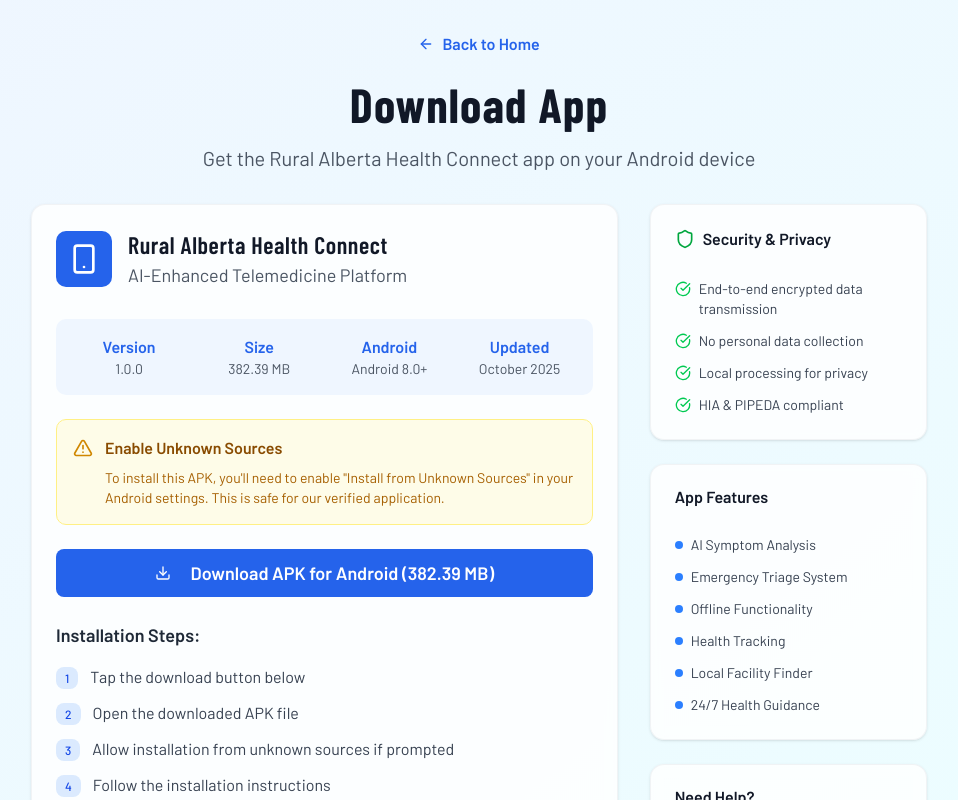
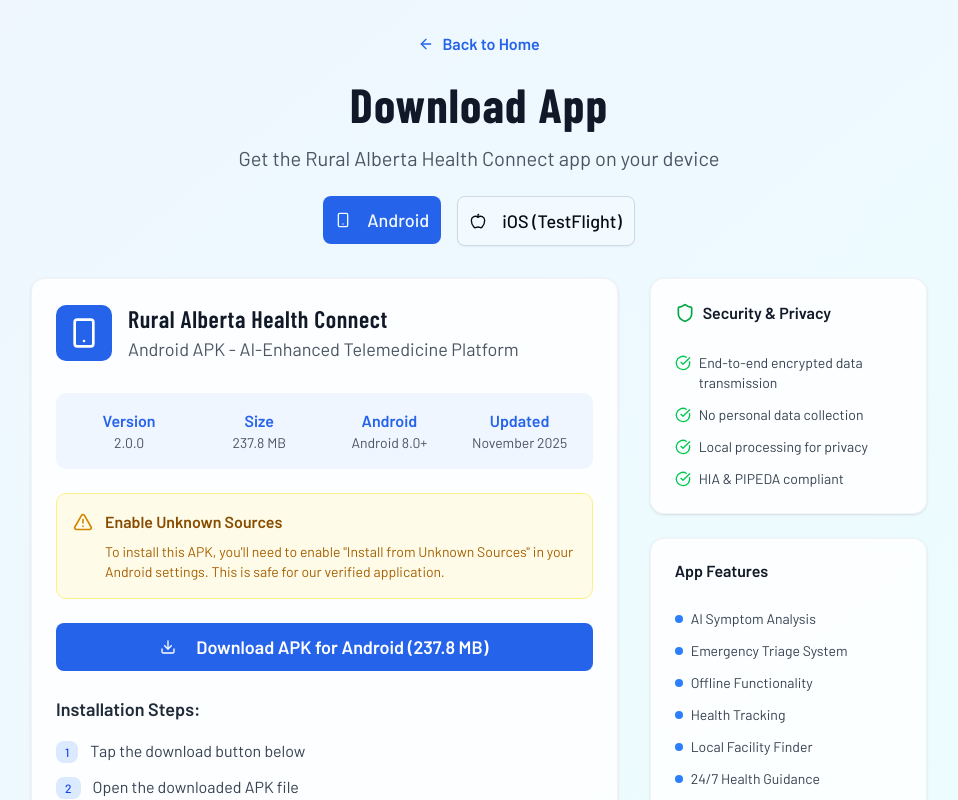
Before and after one commit to RhailynJane/rahc_website, a Next.js app: page /download in a window 1280 px wide. Shown: the top 800 px of the page, without its empty margins (161-1119 px from the left). Built offline with nearby package versions, Linux system fonts and the light colour scheme.

Commit message:
updated apk and include ios testflight

```diff
--- a/app/download/page.js
+++ b/app/download/page.js
@@ -1,5 +1,6 @@
 "use client";
 
+import { useState } from "react";
 import { Button } from "@/components/ui/button";
 import {
   Card,
@@ -16,10 +17,13 @@
   CheckCircle,
   AlertTriangle,
   ArrowLeft,
+  Apple,
+  Mail,
 } from "lucide-react";
 import Link from "next/link";
 
 export default function DownloadPage() {
+  const [selectedPlatform, setSelectedPlatform] = useState("android");
   const appFeatures = [
     "AI Symptom Analysis",
     "Emergency Triage System",
@@ -30,15 +34,22 @@
   ];
   const handleDownload = () => {
     const apkUrl =
-      "https://drive.google.com/uc?export=download&id=1wrifuWBuuA2I5XBTgrmXQTX0KJ8eHgEp";
+      "https://drive.google.com/uc?export=download&id=1JJpcbdfLkSmc8E-SU7N1UJgRQvGN3v1O";
     window.open(apkUrl, "_blank", "noopener,noreferrer");
   };
 
   const appInfo = {
-    version: "1.0.0",
-    size: "382.39 MB",
+    version: "2.0.0",
+    size: "237.8 MB",
     requirements: "Android 8.0+",
-    lastUpdated: "October 2025",
+    lastUpdated: "November 2025",
+  };
+
+  const iosInfo = {
+    version: "2.0.0",
+    platform: "TestFlight",
+    requirements: "iOS 13.0+",
+    lastUpdated: "November 2025",
   };
 
   const securityFeatures = [
@@ -56,6 +67,39 @@
     "Launch the app and get started",
   ];
 
+  const iosInstallationSteps = [
+    {
+      title: "Prerequisite: Accept Your Apple Team Invitation",
+      description:
+        'Look for an email from Apple with the subject line: "You have been invited..." This is a critical first step. Apple will not send the app invitation until this is done.',
+      important: true,
+    },
+    {
+      title: "Install TestFlight App",
+      description:
+        'Make sure you have the "TestFlight" app installed from the Apple App Store.',
+    },
+    {
+      title: "Open the Invitation Email",
+      description:
+        'You will receive an official email from "TestFlight" with the subject line: "Yue Zhou has invited you to test Rural Alberta Health Connect." Open it and tap "View in TestFlight".',
+    },
+    {
+      title: "Accept the Invitation",
+      description:
+        'TestFlight will open and show the app details. Tap "Accept".',
+    },
+    {
+      title: "Install the App",
+      description:
+        'You will see "Rural Alberta Health Connect" in your list of apps. Tap "Install" or "Update".',
+    },
+    {
+      title: "You're Ready to Test!",
+      description: "The app is now installed on your phone and ready to use.",
+    },
+  ];
+
   return (
     <div className="min-h-screen bg-gradient-to-br from-blue-50 to-cyan-50 font-barlow">
       <div className="container mx-auto px-4 py-8">
@@ -71,13 +115,42 @@
           <h1 className="text-4xl md:text-5xl font-bold mb-4 text-gray-900 font-barlow-condensed">
             Download App
           </h1>
-          <p className="text-xl text-gray-600 max-w-2xl mx-auto">
-            Get the Rural Alberta Health Connect app on your Android device
+          <p className="text-xl text-gray-600 max-w-2xl mx-auto mb-6">
+            Get the Rural Alberta Health Connect app on your device
           </p>
+
+          {/* Platform Selector */}
+          <div className="flex justify-center gap-4 mb-8">
+            <Button
+              onClick={() => setSelectedPlatform("android")}
+              variant={selectedPlatform === "android" ? "default" : "outline"}
+              className={`px-8 py-6 text-lg ${
+                selectedPlatform === "android"
+                  ? "bg-blue-600 hover:bg-blue-700"
+                  : ""
+              }`}
+            >
+              <Smartphone className="mr-2 h-5 w-5" />
+              Android
+            </Button>
+            <Button
+              onClick={() => setSelectedPlatform("ios")}
+              variant={selectedPlatform === "ios" ? "default" : "outline"}
+              className={`px-8 py-6 text-lg ${
+                selectedPlatform === "ios"
+                  ? "bg-blue-600 hover:bg-blue-700"
+                  : ""
+              }`}
+            >
+              <Apple className="mr-2 h-5 w-5" />
+              iOS (TestFlight)
+            </Button>
+          </div>
         </div>
 
         <div className="max-w-4xl mx-auto grid grid-cols-1 lg:grid-cols-3 gap-8">
-          {/* Main Download Card */}
+          {/* Main Download Card - Android */}
+          {selectedPlatform === "android" && (
             <div className="lg:col-span-2">
               <Card className="bg-white/80 backdrop-blur-sm border-gray-200/50 hover:shadow-xl transition-all duration-300">
                 <CardHeader>
@@ -90,7 +163,7 @@
                         Rural Alberta Health Connect
                       </CardTitle>
                       <CardDescription className="text-lg text-gray-600">
-                      AI-Enhanced Telemedicine Platform
+                        Android APK - AI-Enhanced Telemedicine Platform
                       </CardDescription>
                     </div>
                   </div>
@@ -99,14 +172,18 @@
                   {/* App Info */}
                   <div className="grid grid-cols-2 md:grid-cols-4 gap-4 p-4 bg-blue-50 rounded-lg">
                     <div className="text-center">
-                    <div className="font-semibold text-blue-600">Version</div>
+                      <div className="font-semibold text-blue-600">
+                        Version
+                      </div>
                       <div className="text-sm text-gray-600">
                         {appInfo.version}
                       </div>
                     </div>
                     <div className="text-center">
                       <div className="font-semibold text-blue-600">Size</div>
-                    <div className="text-sm text-gray-600">{appInfo.size}</div>
+                      <div className="text-sm text-gray-600">
+                        {appInfo.size}
+                      </div>
                     </div>
                     <div className="text-center">
                       <div className="font-semibold text-blue-600">Android</div>
@@ -132,8 +209,9 @@
                         </h4>
                         <p className="text-yellow-700 text-sm">
                           To install this APK, you&apos;ll need to enable
-                        &quot;Install from Unknown Sources&quot; in your Android
-                        settings. This is safe for our verified application.
+                          &quot;Install from Unknown Sources&quot; in your
+                          Android settings. This is safe for our verified
+                          application.
                         </p>
                       </div>
                     </div>
@@ -168,6 +246,110 @@
                 </CardContent>
               </Card>
             </div>
+          )}
+
+          {/* Main Download Card - iOS */}
+          {selectedPlatform === "ios" && (
+            <div className="lg:col-span-2">
+              <Card className="bg-white/80 backdrop-blur-sm border-gray-200/50 hover:shadow-xl transition-all duration-300">
+                <CardHeader>
+                  <div className="flex items-center space-x-4">
+                    <div className="p-3 bg-blue-600 rounded-lg text-white">
+                      <Apple className="h-8 w-8" />
+                    </div>
+                    <div>
+                      <CardTitle className="text-2xl text-gray-900 font-barlow-condensed">
+                        Rural Alberta Health Connect
+                      </CardTitle>
+                      <CardDescription className="text-lg text-gray-600">
+                        iOS TestFlight - AI-Enhanced Telemedicine Platform
+                      </CardDescription>
+                    </div>
+                  </div>
+                </CardHeader>
+                <CardContent className="space-y-6">
+                  {/* iOS Info */}
+                  <div className="grid grid-cols-2 md:grid-cols-4 gap-4 p-4 bg-blue-50 rounded-lg">
+                    <div className="text-center">
+                      <div className="font-semibold text-blue-600">
+                        Version
+                      </div>
+                      <div className="text-sm text-gray-600">
+                        {iosInfo.version}
+                      </div>
+                    </div>
+                    <div className="text-center">
+                      <div className="font-semibold text-blue-600">
+                        Platform
+                      </div>
+                      <div className="text-sm text-gray-600">
+                        {iosInfo.platform}
+                      </div>
+                    </div>
+                    <div className="text-center">
+                      <div className="font-semibold text-blue-600">iOS</div>
+                      <div className="text-sm text-gray-600">
+                        {iosInfo.requirements}
+                      </div>
+                    </div>
+                    <div className="text-center">
+                      <div className="font-semibold text-blue-600">Updated</div>
+                      <div className="text-sm text-gray-600">
+                        {iosInfo.lastUpdated}
+                      </div>
+                    </div>
+                  </div>
+
+                  {/* TestFlight Info */}
+                  <div className="bg-blue-50 border border-blue-200 rounded-lg p-4">
+                    <div className="flex items-start space-x-3">
+                      <Mail className="h-5 w-5 text-blue-600 mt-0.5 flex-shrink-0" />
+                      <div>
+                        <h4 className="font-semibold text-blue-800 mb-2">
+                          Invitation Required
+                        </h4>
+                        <p className="text-blue-700 text-sm">
+                          This is a TestFlight beta. You&apos;ll need to accept
+                          your Apple Team invitation first, then wait for the
+                          TestFlight invitation email from Yue Zhou.
+                        </p>
+                      </div>
+                    </div>
+                  </div>
+
+                  {/* Installation Steps */}
+                  <div>
+                    <h3 className="font-semibold mb-4 text-gray-800 text-lg">
+                      How to Install via TestFlight:
+                    </h3>
+                    <ol className="space-y-4">
+                      {iosInstallationSteps.map((step, index) => (
+                        <li key={index} className="flex items-start space-x-3">
+                          <Badge
+                            className={`${
+                              step.important
+                                ? "bg-red-100 text-red-700"
+                                : "bg-blue-100 text-blue-700"
+                            } flex-shrink-0 mt-0.5`}
+                          >
+                            {index + 1}
+                          </Badge>
+                          <div>
+                            <div className="font-semibold text-gray-900 mb-1">
+                              {step.title}
+                            </div>
+                            <p className="text-gray-600 text-sm">
+                              {step.description}
+                            </p>
+                          </div>
+                        </li>
+                      ))}
+                    </ol>
+                  </div>
+                </CardContent>
+              </Card>
+            </div>
+          )}
 
           {/* Sidebar */}
           <div className="space-y-6">
```
Lines whose indentation alone changed are shown as unchanged.
